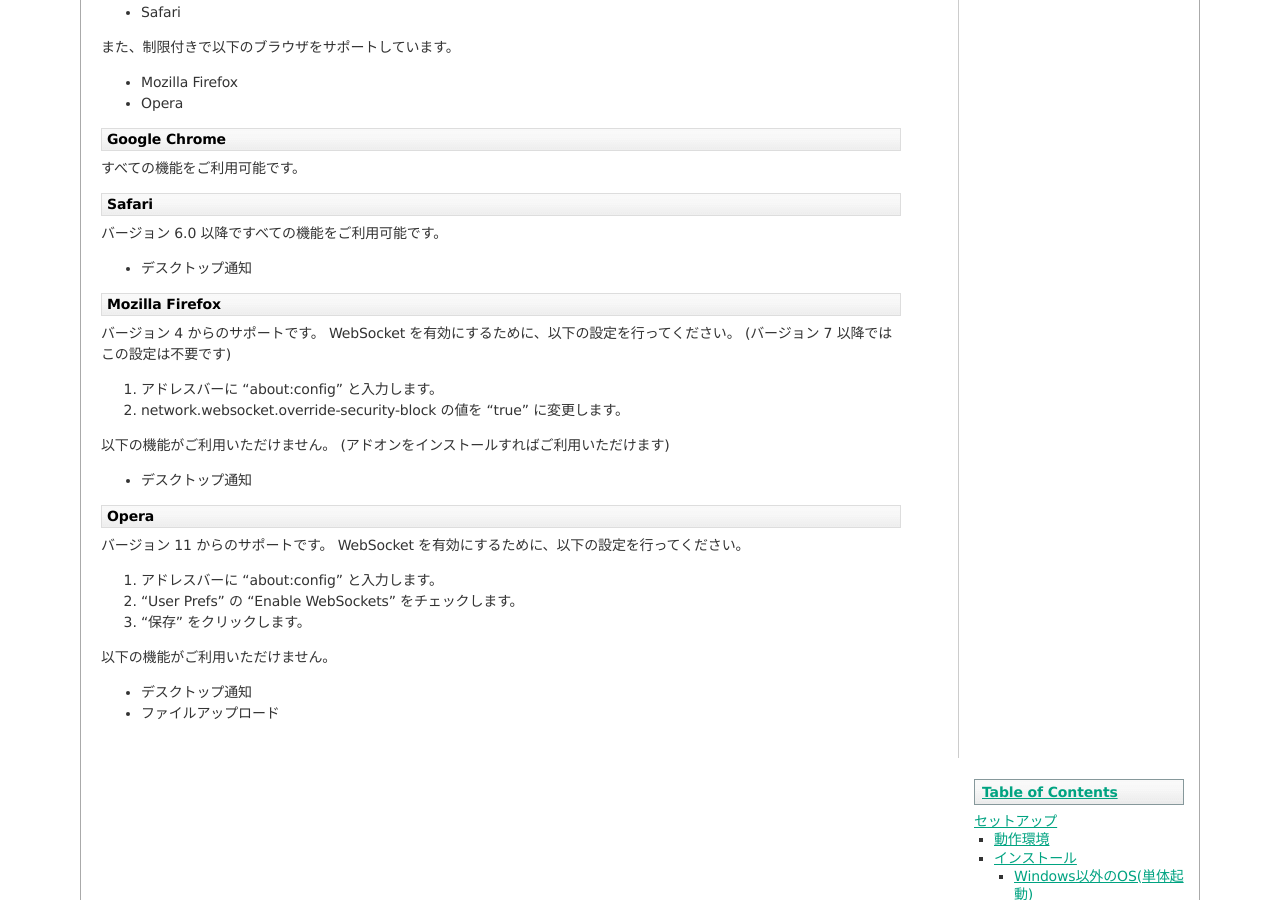
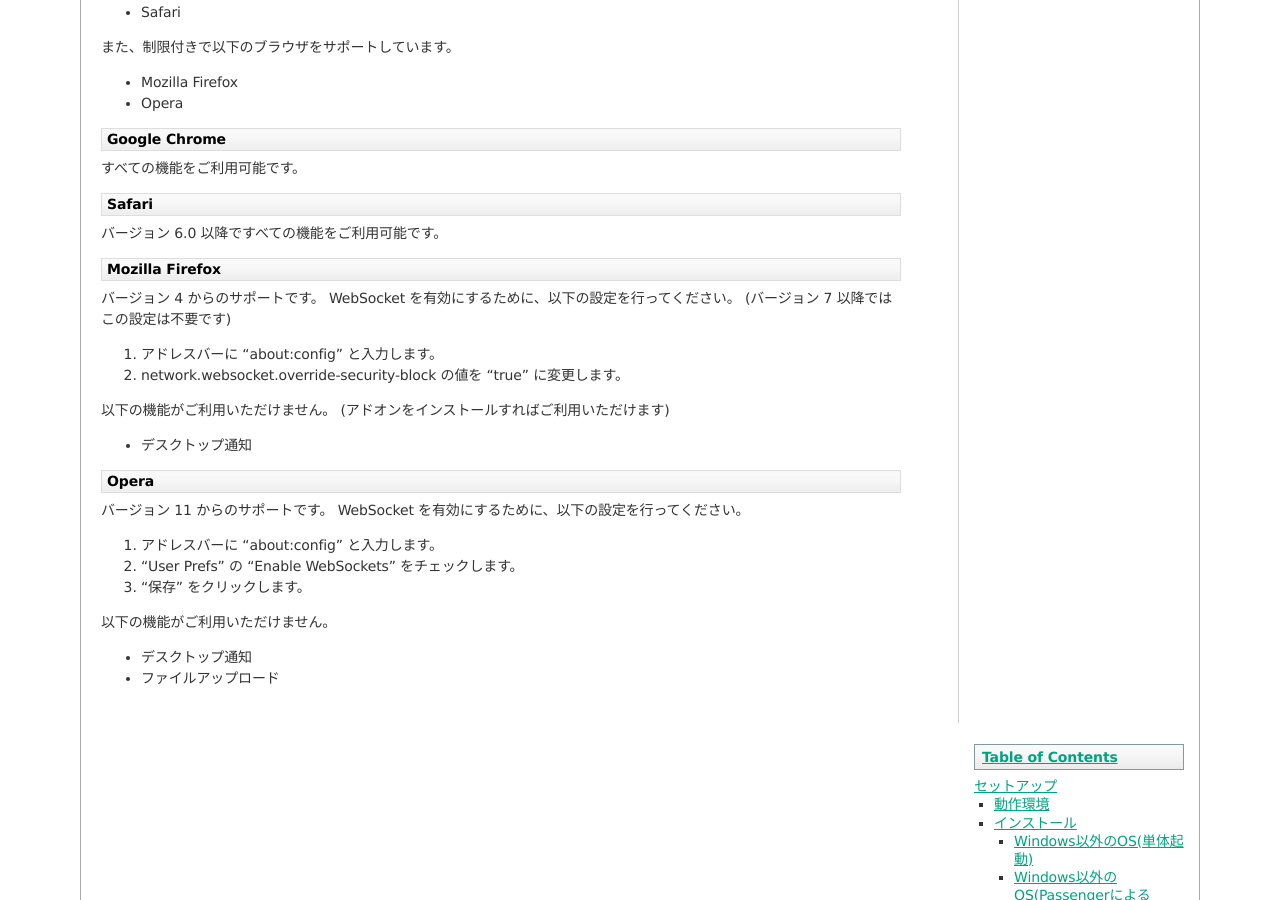
Before and after one commit to codefirst/asakusa-satellite-manual, a Sphinx documentation site: the page built from source/setup.rst, in a window 1280 px wide and 900 px high, scrolled down 2307 px. Built offline with Sphinx 7.4.7, drawn with Linux system fonts in a browser that asks for light colours.

Commit message:
delete outdated restriction information

```diff
--- a/source/setup.rst
+++ b/source/setup.rst
@@ -165,8 +165,6 @@
 
 バージョン 6.0 以降ですべての機能をご利用可能です。
 
-* デスクトップ通知
-
 Mozilla Firefox
 ~~~~~~~~~~~~~~~~~~~~
 
```
